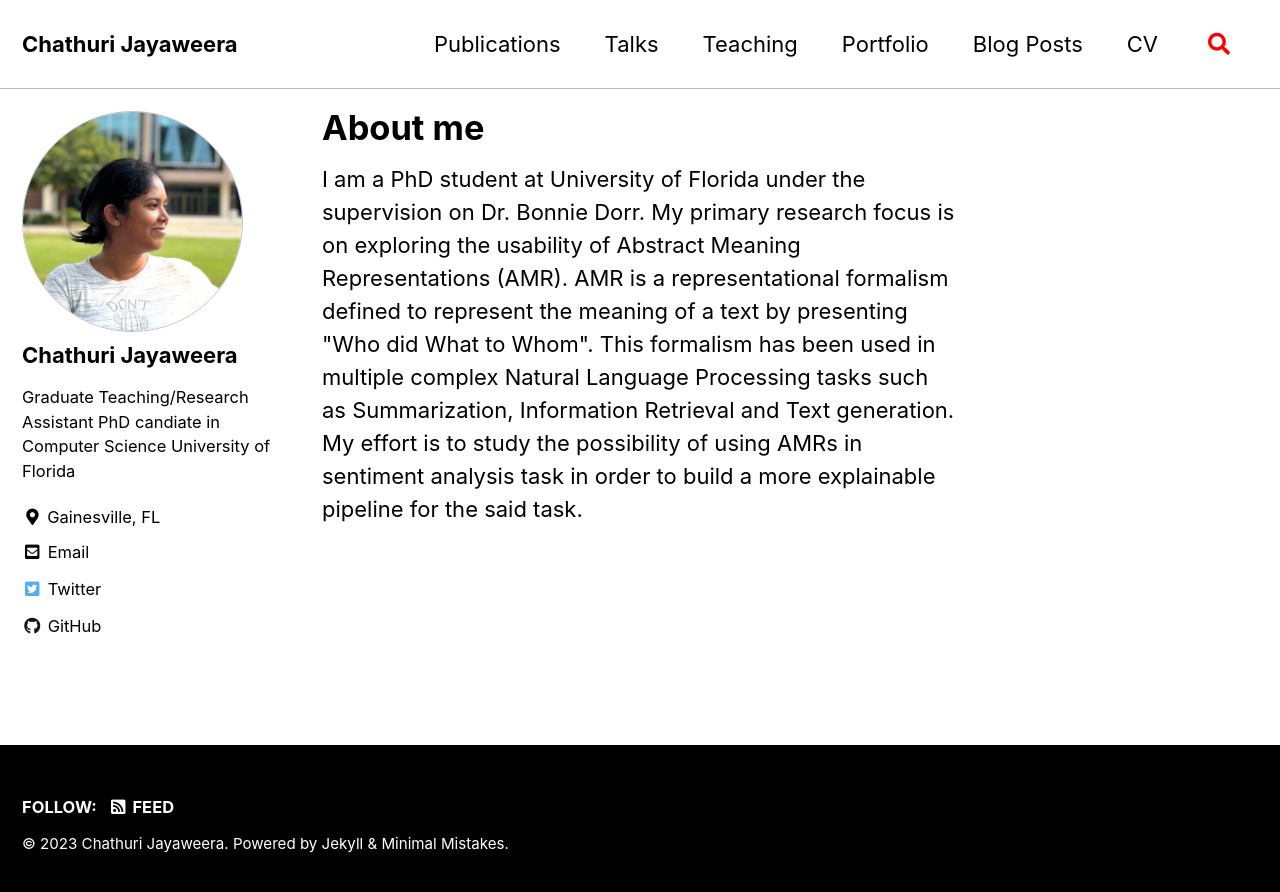
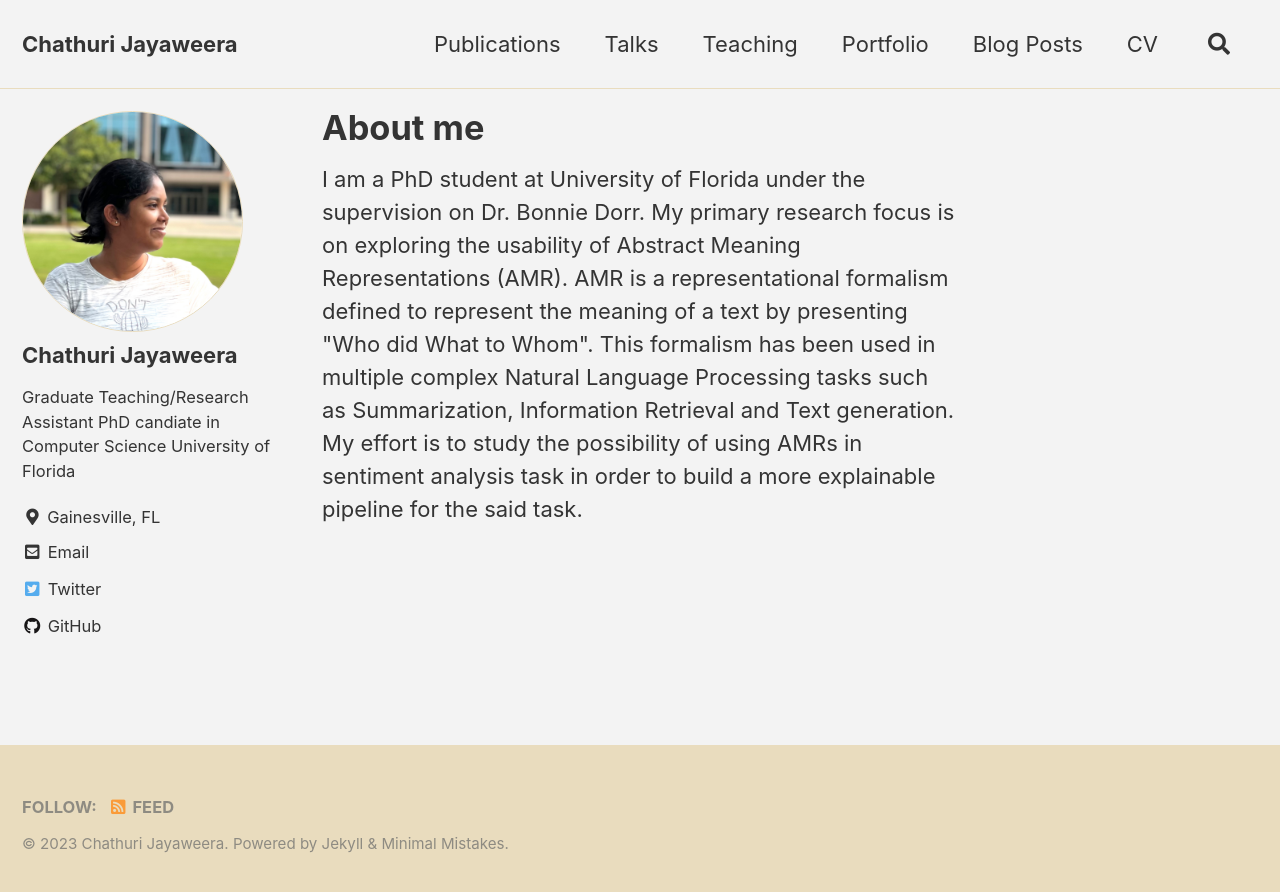
Before and after one commit to chestnutjay/chestnutjay.github.io, a Jekyll site: the page built from index.html, in a window 1280 px wide. Shown: the top 892 px of the page. Built offline with Jekyll 4.4.1, drawn with Linux system fonts in a browser that asks for light colours; cached includes are drawn as plain includes; the list of posts is cut into pages by our own code.

Commit message:
changed the skin to dirt

```diff
--- a/_config.yml
+++ b/_config.yml
@@ -12,7 +12,7 @@
 
 # theme                  : "minimal-mistakes-jekyll"
 remote_theme             : "mmistakes/minimal-mistakes@4.24.0"
-minimal_mistakes_skin    : "contrast"
+minimal_mistakes_skin    : "dirt"
 # "default" "air", "aqua", "contrast", "dark", "dirt", "neon", "mint", "plum", "sunrise"
 
 # Site Settings
```
